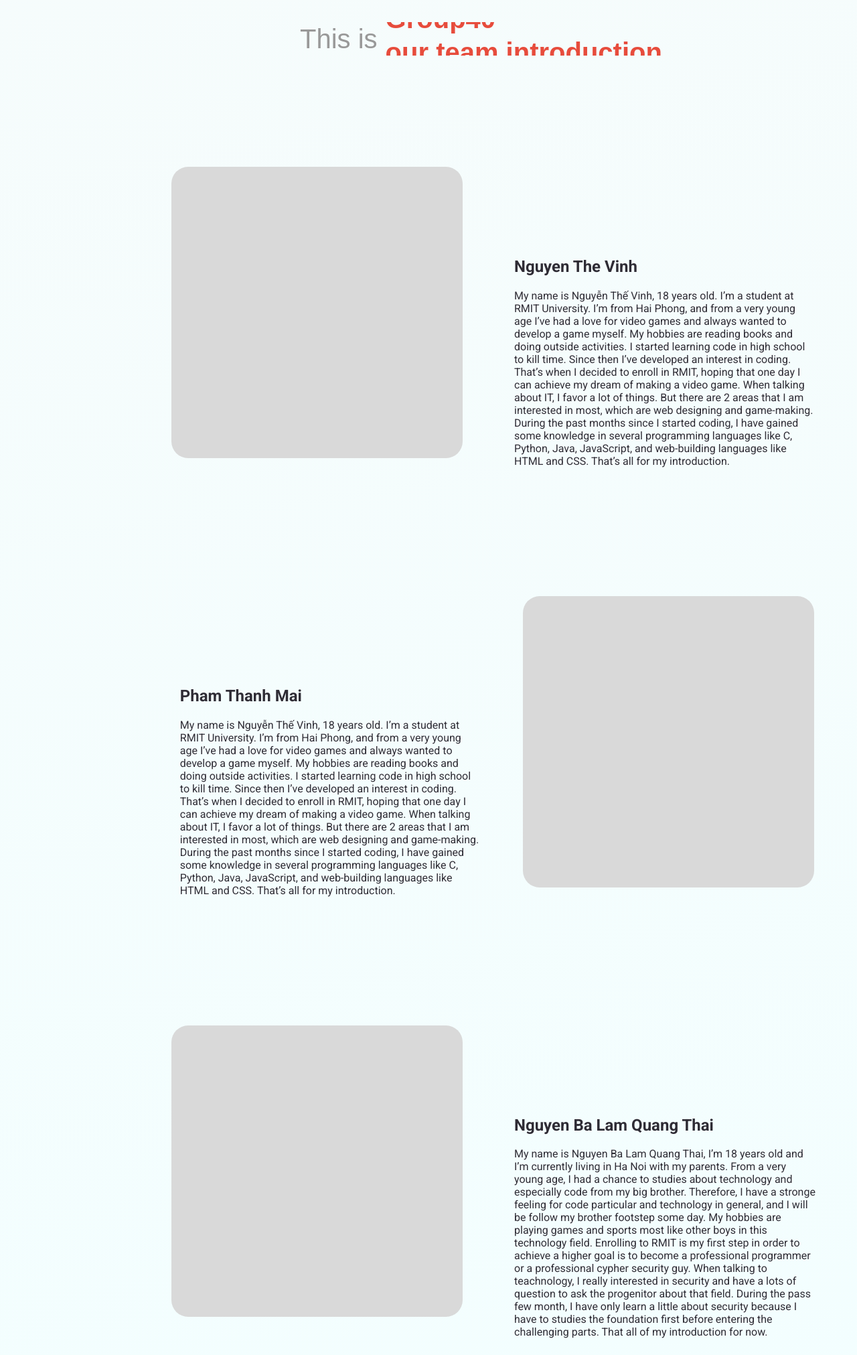
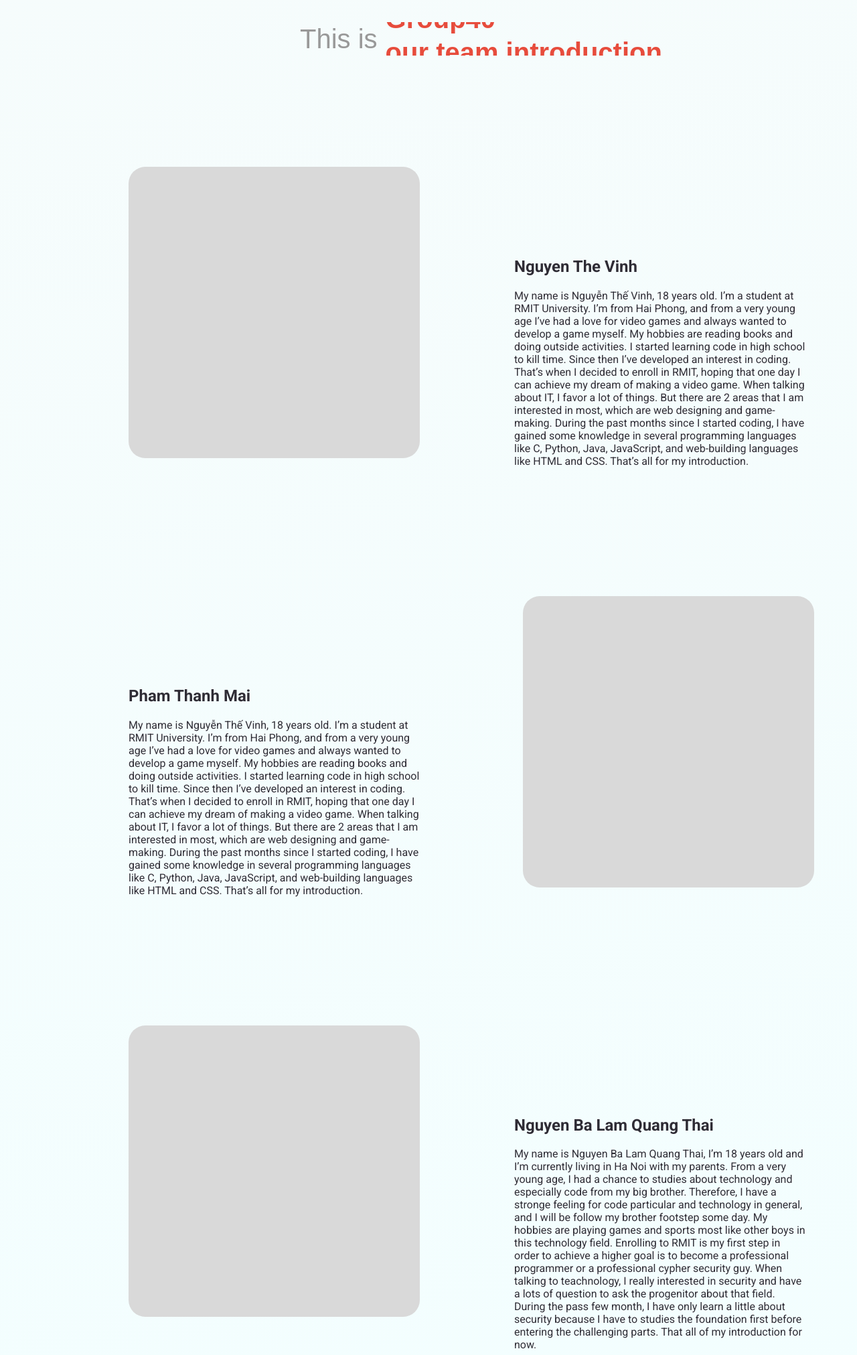
Before and after one commit to vinhnt2914/ppaver, a plain HTML site: page index.html in a window 1280 px wide. Shown: the part 517-2540 px from the top of the page at 67% size. Drawn offline with Linux system fonts and the light colour scheme.

Commit message:
Add files via upload

```diff
--- a/outcomes-style.css
+++ b/outcomes-style.css
@@ -1,4 +1,6 @@
-
+body{
+  margin: 0;
+  }
 
   .outcomes .loader{
     position: absolute;
@@ -104,8 +106,7 @@
 }
 
 button:hover{
-    width: 155px;
-    height: 105px;
-    background-color: bisque;
-    transition: ease-out 0.5s;
+  color: white;
+  background-color: black;
+  transition: ease 0.7s;
 }
--- a/pd-style.css
+++ b/pd-style.css
@@ -1,3 +1,7 @@
+body{
+margin: 0;
+}
+
 .pd-title{
     font-family: 'Poppins';
     font-style: normal;
--- a/reflection-style.css
+++ b/reflection-style.css
@@ -1,6 +1,10 @@
 @import url(https://fonts.googleapis.com/css?family=Khula:700);
 .hidden {
   opacity:0;
+}
+
+body{
+margin: 0;
 }
 .groupreflect-title {
     margin-top: 10%;
@@ -79,15 +83,15 @@
 
   }
   a button{
-    margin-top: 30%;
+    margin-top: 40%;
     margin-left: 45%;
     width: 150px;
     height: 100px;
     font-size: large;
     background-color: white;
     border-radius: 20px;
+}
 
-}
 
 button:hover{
     width: 155px;
--- a/skills-style.css
+++ b/skills-style.css
@@ -1,3 +1,7 @@
+body{
+  margin: 0;
+  }
+
 .skills{
     margin-left: 20%;
     width: 900px;
@@ -108,8 +112,7 @@
 }
 
 button:hover{
-    width: 155px;
-    height: 105px;
-    background-color: bisque;
-    transition: ease-out 0.5s;
+  color: white;
+  background-color: black;
+  transition: ease 0.7s;
 }
--- a/style.css
+++ b/style.css
@@ -186,7 +186,7 @@ body {
 }
 
 .vinh .left{
-  margin-left: 20%;
+  margin-left: 15%;
   width: 435px;
   height: 435px;
 
@@ -195,7 +195,7 @@ body {
 }
 
 .vinh .right{
-  width: 450px;
+  width: 435px;
   margin-top: -25%;
   margin-left: 60%;
 }
@@ -206,8 +206,8 @@ body {
 
 .mai .left{
   margin-top: -25%;
-  margin-left: 21%;
-  width: 450px;
+  margin-left: 15%;
+  width: 435px;
 }
 
 .mai .right{
@@ -223,7 +223,7 @@ body {
 }
 
 .thai .left{
-  margin-left: 20%;
+  margin-left: 15%;
   width: 435px;
   height: 435px;
 
@@ -232,7 +232,7 @@ body {
 }
 
 .thai .right{
-  width: 450px;
+  width: 435px;
   margin-top: -25%;
   margin-left: 60%;
 }
@@ -250,8 +250,8 @@ body {
 }
 
 .kien .left{
-  margin-left: 21%;
+  margin-left: 15%;
   margin-top: -25%;
-  width: 450px;
+  width: 435px;
 
 }
```
Also changed, not shown: reflection.html (+1 -1 lines).
